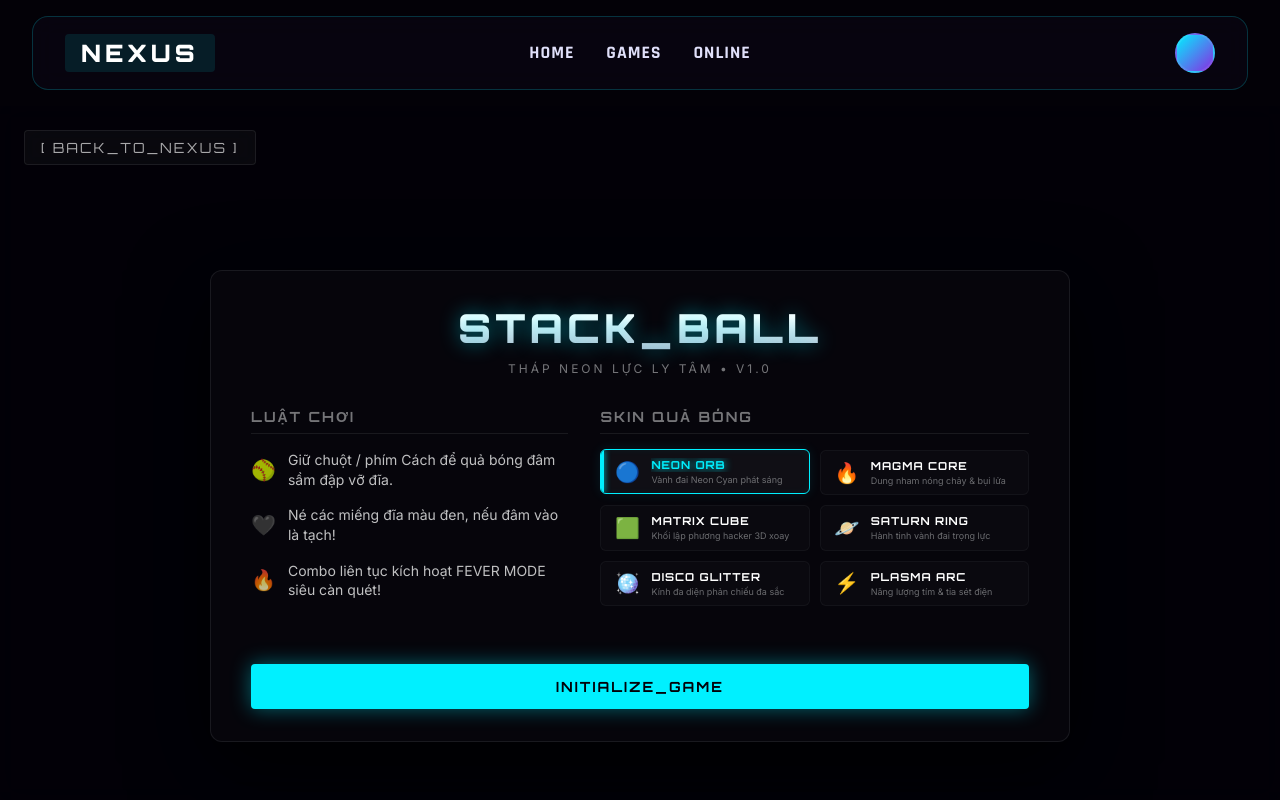
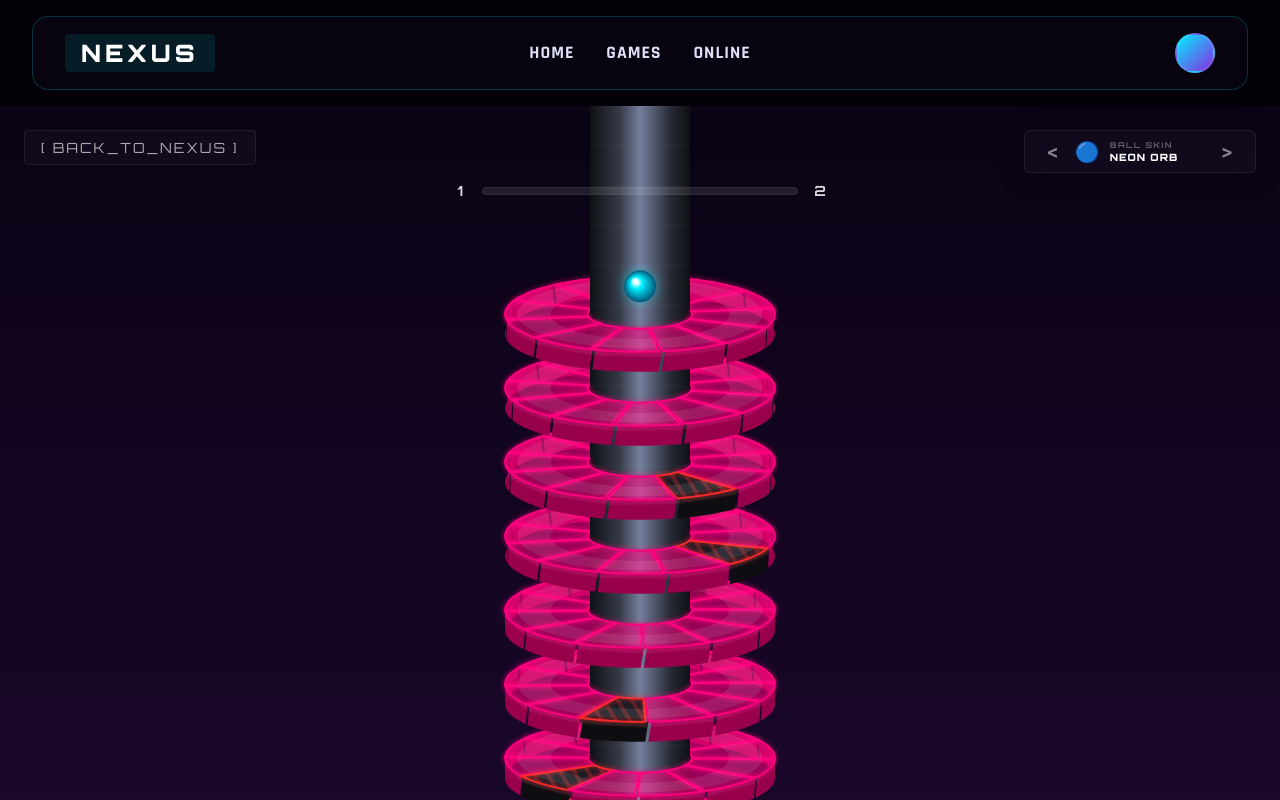
Before and after one commit to Kdz198/Game-Hub, a Next.js app: page /games/stack-ball in a window 1280 px wide. Built offline with nearby package versions, Linux system fonts and the light colour scheme.

Commit message:
feat(stack-ball): remove start menu screen, auto-start on load, and add floating skin selector

```diff
--- a/src/components/game-wrapper/StackBallCanvas.module.css
+++ b/src/components/game-wrapper/StackBallCanvas.module.css
@@ -500,3 +500,86 @@
     grid-template-columns: 1fr;
   }
 }
+
+/* ── Floating Skin Selector (Top-Right) ─────────────────────────── */
+
+.floatingSkinSelector {
+  position: absolute;
+  top: 24px;
+  right: 24px;
+  display: flex;
+  align-items: center;
+  gap: 8px;
+  background: rgba(255, 255, 255, 0.03);
+  border: 1px solid rgba(255, 255, 255, 0.08);
+  backdrop-filter: blur(12px);
+  padding: 6px 14px;
+  border-radius: 6px;
+  z-index: 10;
+  pointer-events: auto; /* enables clicks */
+  box-shadow: 0 4px 24px rgba(0, 0, 0, 0.35);
+  transition: border-color 0.25s ease, box-shadow 0.25s ease;
+}
+
+.floatingSkinSelector:hover {
+  border-color: rgba(0, 240, 255, 0.3);
+  box-shadow: 0 4px 30px rgba(0, 240, 255, 0.1);
+}
+
+.hudPickerBtn {
+  background: none;
+  border: none;
+  color: rgba(255, 255, 255, 0.5);
+  font-size: 18px;
+  font-weight: 700;
+  cursor: pointer;
+  padding: 4px 8px;
+  transition: all 0.2s ease;
+  user-select: none;
+}
+
+.hudPickerBtn:hover {
+  color: #00f0ff;
+  text-shadow: 0 0 8px rgba(0, 240, 255, 0.6);
+  transform: scale(1.15);
+}
+
+.hudPickerBtn:active {
+  transform: scale(0.95);
+}
+
+.hudSkinDisplay {
+  display: flex;
+  align-items: center;
+  gap: 10px;
+  min-width: 130px;
+  user-select: none;
+}
+
+.hudSkinIcon {
+  font-size: 20px;
+  display: flex;
+  align-items: center;
+  justify-content: center;
+}
+
+.hudSkinInfo {
+  display: flex;
+  flex-direction: column;
+  text-align: left;
+  gap: 1px;
+}
+
+.hudSkinTitle {
+  font-size: 8px;
+  color: rgba(255, 255, 255, 0.35);
+  letter-spacing: 1.5px;
+  font-weight: 700;
+}
+
+.hudSkinName {
+  font-size: 10px;
+  font-weight: 900;
+  color: #ffffff;
+  letter-spacing: 1px;
+}
--- a/src/components/game-wrapper/StackBallCanvas.tsx
+++ b/src/components/game-wrapper/StackBallCanvas.tsx
@@ -53,6 +53,15 @@ export default function StackBallCanvas() {
     const game = new StackBallGame(canvas);
     gameRef.current = game;
 
+    // Load active skin from localStorage immediately
+    const saved = localStorage.getItem('stackBallActiveSkin') as BallSkin;
+    if (saved && SKINS.some(s => s.id === saved)) {
+      game.activeSkin = saved;
+      setSelectedSkin(saved);
+    } else {
+      game.activeSkin = 'neon';
+    }
+
     setBestScore(game.bestScore);
 
     game.onScore = (s) => setScore(s);
@@ -69,18 +78,14 @@ export default function StackBallCanvas() {
       setGameState('LEVEL_COMPLETE');
     };
 
+    // Auto-start game immediately on mount
+    game.start();
+    setGameState('PLAYING');
+
     return () => {
       game.destroy();
       window.removeEventListener('resize', resize);
     };
-  }, []);
-
-  // Load saved skin on mount
-  useEffect(() => {
-    const saved = localStorage.getItem('stackBallActiveSkin');
-    if (saved && SKINS.some(s => s.id === saved)) {
-      setSelectedSkin(saved as BallSkin);
-    }
   }, []);
 
   // Sync activeSkin to game instance when selectedSkin changes
@@ -90,12 +95,20 @@ export default function StackBallCanvas() {
     }
   }, [selectedSkin]);
 
-  const startGame = () => {
-    if (gameRef.current) {
-      gameRef.current.activeSkin = selectedSkin;
-      gameRef.current.start();
-      setGameState('PLAYING');
-    }
+  const nextSkin = () => {
+    const currentIndex = SKINS.findIndex(s => s.id === selectedSkin);
+    const nextIndex = (currentIndex + 1) % SKINS.length;
+    const nextSkinId = SKINS[nextIndex].id;
+    setSelectedSkin(nextSkinId);
+    localStorage.setItem('stackBallActiveSkin', nextSkinId);
+  };
+
+  const prevSkin = () => {
+    const currentIndex = SKINS.findIndex(s => s.id === selectedSkin);
+    const prevIndex = (currentIndex - 1 + SKINS.length) % SKINS.length;
+    const prevSkinId = SKINS[prevIndex].id;
+    setSelectedSkin(prevSkinId);
+    localStorage.setItem('stackBallActiveSkin', prevSkinId);
   };
 
   const handleRestart = () => {
@@ -163,12 +176,31 @@ export default function StackBallCanvas() {
         [ BACK_TO_NEXUS ]
       </Link>
 
+      {/* Floating Skin Selector (Top-Right) */}
+      <div className={styles.floatingSkinSelector}>
+        <button className={styles.hudPickerBtn} onClick={prevSkin} aria-label="Previous Skin">&lt;</button>
+        <div className={styles.hudSkinDisplay}>
+          <span className={styles.hudSkinIcon}>{SKINS.find(s => s.id === selectedSkin)?.icon}</span>
+          <div className={styles.hudSkinInfo}>
+            <span className={`${styles.hudSkinTitle} ${orbitron.className}`}>BALL SKIN</span>
+            <span className={`${styles.hudSkinName} ${orbitron.className}`}>{SKINS.find(s => s.id === selectedSkin)?.name}</span>
+          </div>
+        </div>
+        <button className={styles.hudPickerBtn} onClick={nextSkin} aria-label="Next Skin">&gt;</button>
+      </div>
+
       <canvas
         ref={canvasRef}
         className={styles.canvas}
         onMouseDown={handlePressStart}
         onMouseUp={handlePressEnd}
         onMouseLeave={handlePressEnd}
+        onMouseDownCapture={(e) => {
+          // If clicking on floating skin selector, stop propagation so we don't trigger game smash
+          if ((e.target as HTMLElement).closest(`.${styles.floatingSkinSelector}`)) {
+            e.stopPropagation();
+          }
+        }}
         onTouchStart={handlePressStart}
         onTouchEnd={handlePressEnd}
       />
@@ -206,64 +238,7 @@ export default function StackBallCanvas() {
         </div>
       </div>
 
-      {/* MENU STATE OVERLAY */}
-      {gameState === 'MENU' && (
-        <div className={styles.overlay}>
-          <div className={`${styles.glassPanel} ${styles.menuPanel}`}>
-            <h1 className={`${styles.title} ${orbitron.className}`}>STACK_BALL</h1>
-            <p className={styles.subtitle}>THÁP NEON LỰC LY TÂM • V1.0</p>
 
-            <div className={styles.panelContent}>
-              {/* Left Column: Rules */}
-              <div className={styles.rulesCol}>
-                <h3 className={`${styles.colTitle} ${orbitron.className}`}>LUẬT CHƠI</h3>
-                <div className={styles.gameRules}>
-                  <div className={styles.ruleItem}>
-                    <span className={styles.ruleIcon}>🥎</span>
-                    <span>Giữ chuột / phím Cách để quả bóng đâm sầm đập vỡ đĩa.</span>
-                  </div>
-                  <div className={styles.ruleItem}>
-                    <span className={styles.ruleIcon}>🖤</span>
-                    <span>Né các miếng đĩa màu đen, nếu đâm vào là tạch!</span>
-                  </div>
-                  <div className={styles.ruleItem}>
-                    <span className={styles.ruleIcon}>🔥</span>
-                    <span>Combo liên tục kích hoạt FEVER MODE siêu càn quét!</span>
-                  </div>
-                </div>
-              </div>
-
-              {/* Right Column: Skin Selection */}
-              <div className={styles.skinsCol}>
-                <h3 className={`${styles.colTitle} ${orbitron.className}`}>SKIN QUẢ BÓNG</h3>
-                <div className={styles.skinGrid}>
-                  {SKINS.map((skin) => (
-                    <button
-                      key={skin.id}
-                      className={`${styles.skinCard} ${selectedSkin === skin.id ? styles.skinCardActive : ''}`}
-                      style={{ '--skin-glow': skin.color } as any}
-                      onClick={() => {
-                        setSelectedSkin(skin.id);
-                        localStorage.setItem('stackBallActiveSkin', skin.id);
-                      }}
-                    >
-                      <span className={styles.skinIcon}>{skin.icon}</span>
-                      <div className={styles.skinInfo}>
-                        <span className={`${styles.skinName} ${orbitron.className}`}>{skin.name}</span>
-                        <span className={styles.skinDesc}>{skin.desc}</span>
-                      </div>
-                    </button>
-                  ))}
-                </div>
-              </div>
-            </div>
-
-            <button className={`${styles.cyberButton} ${orbitron.className}`} onClick={startGame}>
-              INITIALIZE_GAME
-            </button>
-          </div>
-        </div>
-      )}
 
       {/* GAME OVER OVERLAY */}
       {gameState === 'GAME_OVER' && (
```
